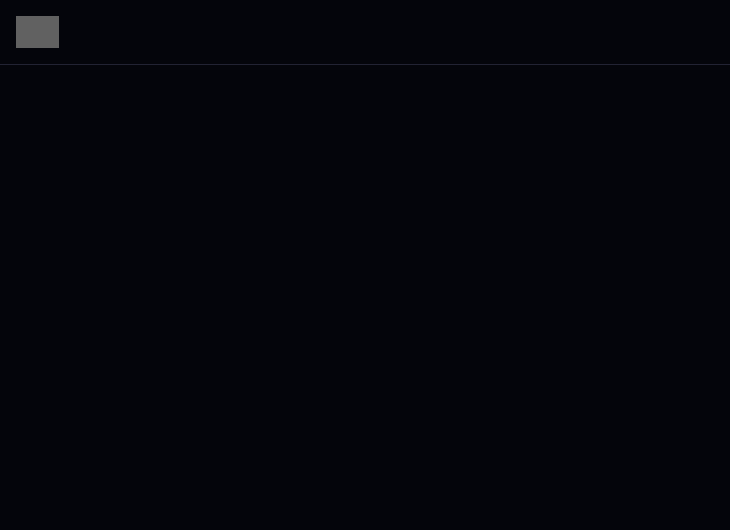
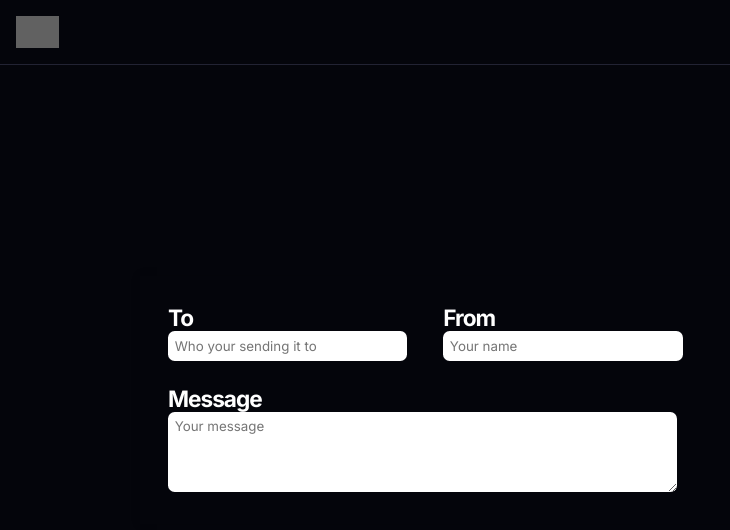
Before and after one commit to leomosley/blossomify, a Next.js app: page / in a window 1280 px wide. Shown: the top 530 px of the page, without its empty margins (0-730 px from the left). Built offline with nearby package versions, Linux system fonts and the light colour scheme; grey boxes are pictures that could not be loaded.

Commit message:
Form Component

```diff
--- /dev/null
+++ b/app/components/Form.module.css
@@ -0,0 +1,49 @@
+.container {
+  width: 100%;
+  display: flex;
+  gap: 1em;
+}
+
+.left {
+  display: flex;
+  flex-wrap: wrap;
+  gap: .5em;
+  width: 60%;
+}
+
+.right {
+  display: flex;
+  flex-direction: column;
+  flex-wrap: wrap;
+  gap: .5em;
+  width: 40%;
+}
+
+.box {
+  padding: .5em;
+  box-sizing: border-box;
+  width: calc(50% - 1em)
+}
+
+.box.message {
+  flex-grow: 2;
+}
+
+.label {
+  color: var(--text);
+  margin: 0;
+  letter-spacing: -1px;;
+}
+
+.input {
+  font-family: var(--font);
+  padding: .5em;
+  border-radius: .5em;
+  border: none;
+  color: var(--background);
+  width: 90%;
+}
+
+.input.message {
+  height: 5em;
+}
--- /dev/null
+++ b/app/components/Form.tsx
@@ -0,0 +1,25 @@
+'use client';
+import React from 'react';
+import styles from './Form.module.css';
+
+export default function Form() {
+  return (
+    <div className={styles.container}>
+      <div className={styles.left}>
+        <div className={styles.box}>
+          <h5 className={styles.label }>To</h5>
+          <input className={styles.input} placeholder='Who your sending it to'/>
+        </div>
+        <div className={styles.box}>
+          <h5 className={styles.label}>From</h5>
+          <input className={styles.input} placeholder='Your name'/>
+        </div>
+        <div className={`${styles.box} ${styles.message}`}>
+          <h5 className={styles.label}>Message</h5>
+          <textarea className={`${styles.input} ${styles.message}`} placeholder='Your message'/>
+        </div>
+      </div>
+      <div className={styles.right}></div>
+    </div>
+  )
+}
--- a/app/globals.css
+++ b/app/globals.css
@@ -6,6 +6,7 @@
   --primary: #6d44a7;
   --secondary: #2d132f;
   --accent: #b155b9;
+  --font: 'Inter';
 }
 
 /* Light Theme
@@ -18,13 +19,18 @@
 } */
 
 body {
-  font-family: 'Inter';
+  font-family: var(--font);
   font-weight: 400;
   background: var(--background);
+  margin: 0;
+  display: flex;
+  justify-content: center;
+  align-items: center;
+  height: 100vh;
 }
 
 h1, h2, h3, h4, h5 {
-  font-family: 'Inter';
+  font-family: var(--font);
   font-weight: 700;
 }
 
--- /dev/null
+++ b/app/page.module.css
@@ -0,0 +1,7 @@
+.container {
+  width: 80%;
+  max-width: 1000px;
+  padding: 20px;
+  box-sizing: border-box;
+  box-shadow: 0 0 10px rgba(0, 0, 0, 0.1);
+}
--- a/app/page.tsx
+++ b/app/page.tsx
@@ -1,3 +1,4 @@
+import Form from './components/Form';
 import Header from './components/Header';
 import styles from './page.module.css';
 
@@ -5,9 +6,9 @@ import styles from './page.module.css';
 
 export default function Home() {
   return (
-    <div>
+    <div className={styles.container}>
       <Header />
-
+      <Form />
     </div>
   );
 }
```
